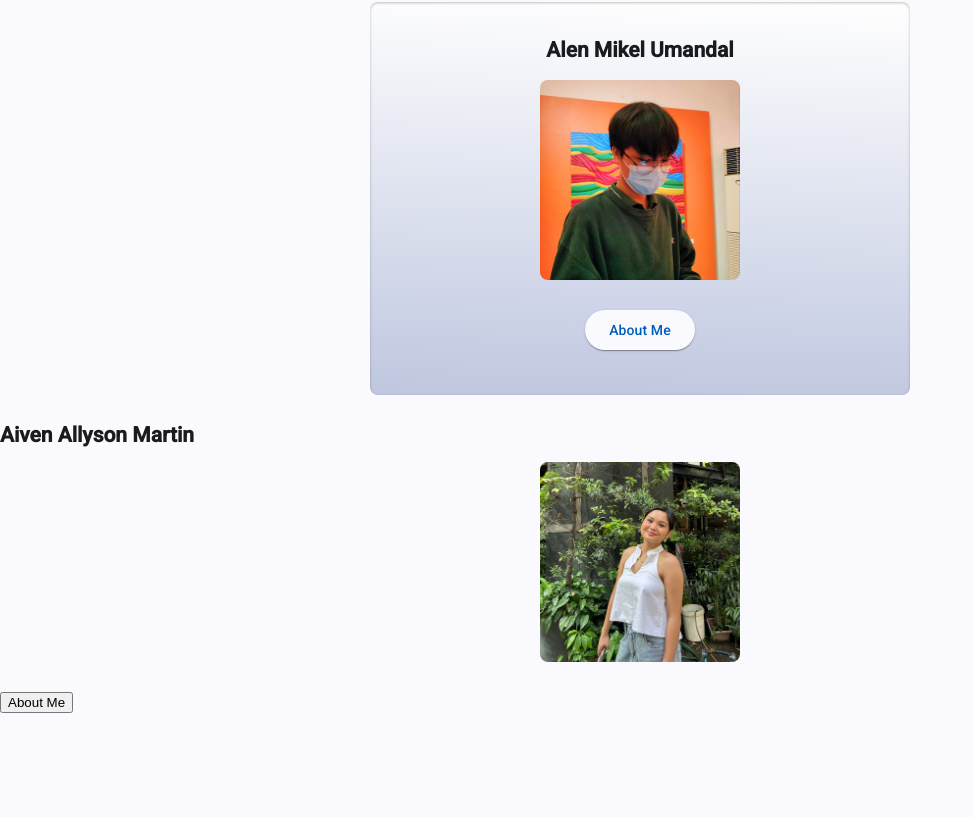
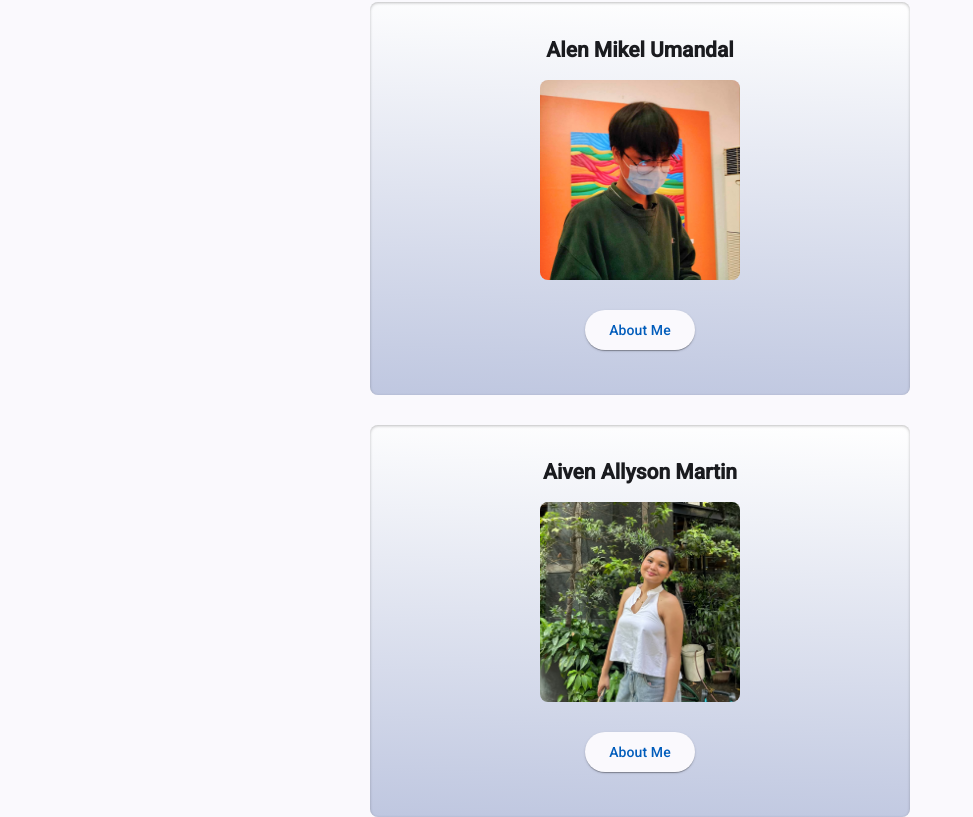
Before and after one commit to ILT-ALICA/S-ITWB415-Enabling-Assessment-3, an Angular app in the folder ALICA/: page / in a window 1280 px wide. Shown: the part 534-1351 px from the top of the page, without its empty margins (0-973 px from the left). Before the commit the page ends 1257 px from the top, so only its background shows below. Built offline with nearby package versions, Linux system fonts and the light colour scheme.

Commit message:
feat: apply Angular Material button and styling - 5

```diff
--- a/ALICA/src/app/martin/martin.html
+++ b/ALICA/src/app/martin/martin.html
@@ -8,6 +8,7 @@
 
   <button
     type="button"
+    mat-raised-button
     class="description-button"
     (click)="showDescription()">
     About Me
--- a/ALICA/src/app/martin/martin.scss
+++ b/ALICA/src/app/martin/martin.scss
@@ -15,3 +15,22 @@
   line-height: 1.5;
   text-align: justify;
 }
+
+.profile-card {
+  max-width: 500px;
+  margin: 30px auto;
+  padding: 20px;
+  text-align: center;
+  background: #ffffff;
+  background: linear-gradient(182deg, #ffffff 0%, #bfc7e0 100%);
+  border-radius: 8px;
+  box-shadow: inset 0px 1px 3px rgba(0, 0, 0, 0.25);
+}
+
+.profile-card h2 {
+  margin-bottom: 20px;
+}
+
+.description-button {
+  margin: 10px 0;
+}
--- a/ALICA/src/app/martin/martin.ts
+++ b/ALICA/src/app/martin/martin.ts
@@ -1,7 +1,7 @@
 import { Component, signal } from '@angular/core';
-
+import { MatButtonModule } from '@angular/material/button';
 @Component({
-  imports: [],
+  imports: [MatButtonModule],
   selector: 'app-martin',
   styleUrl: './martin.scss',
   templateUrl: './martin.html',
```
